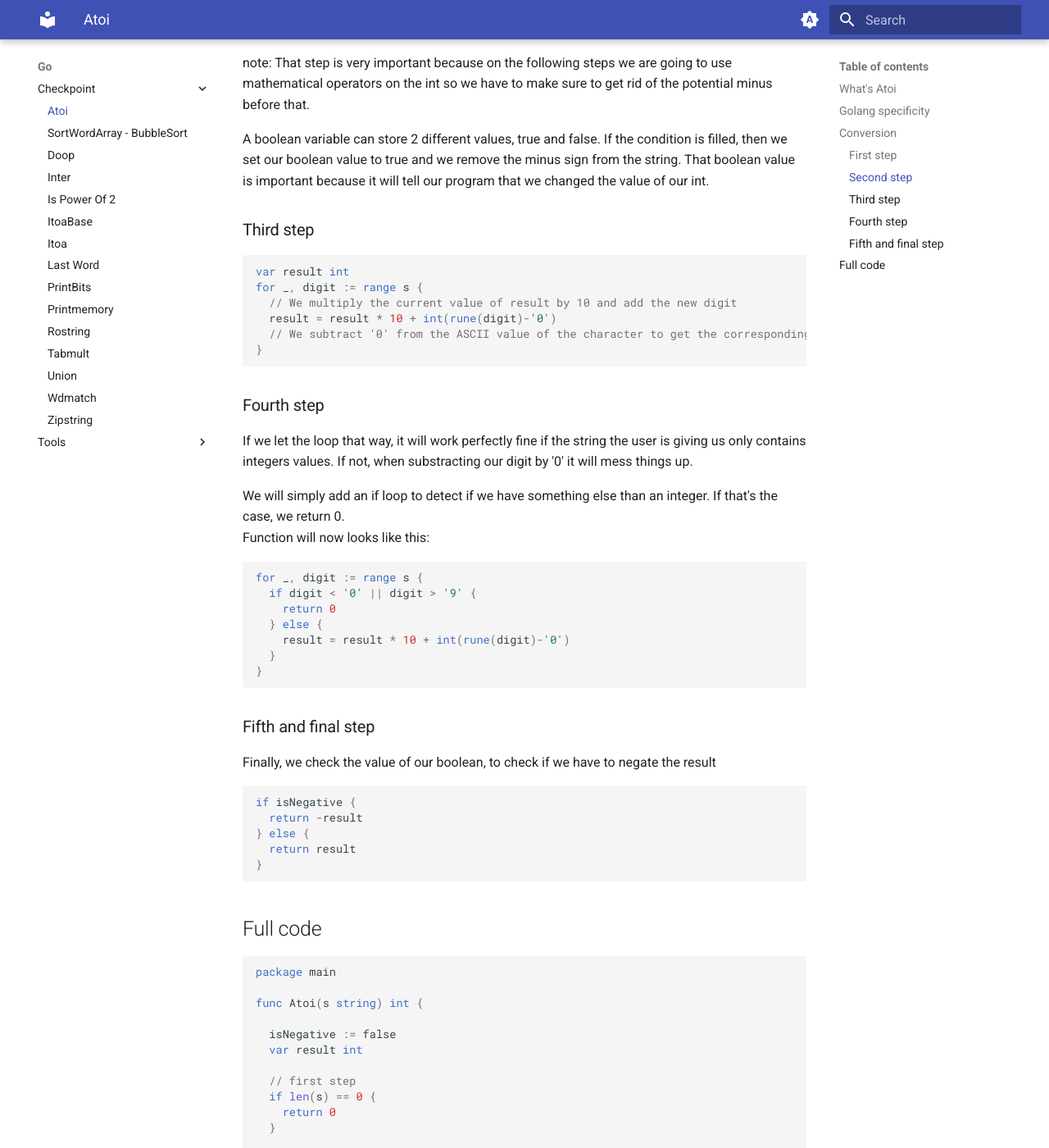
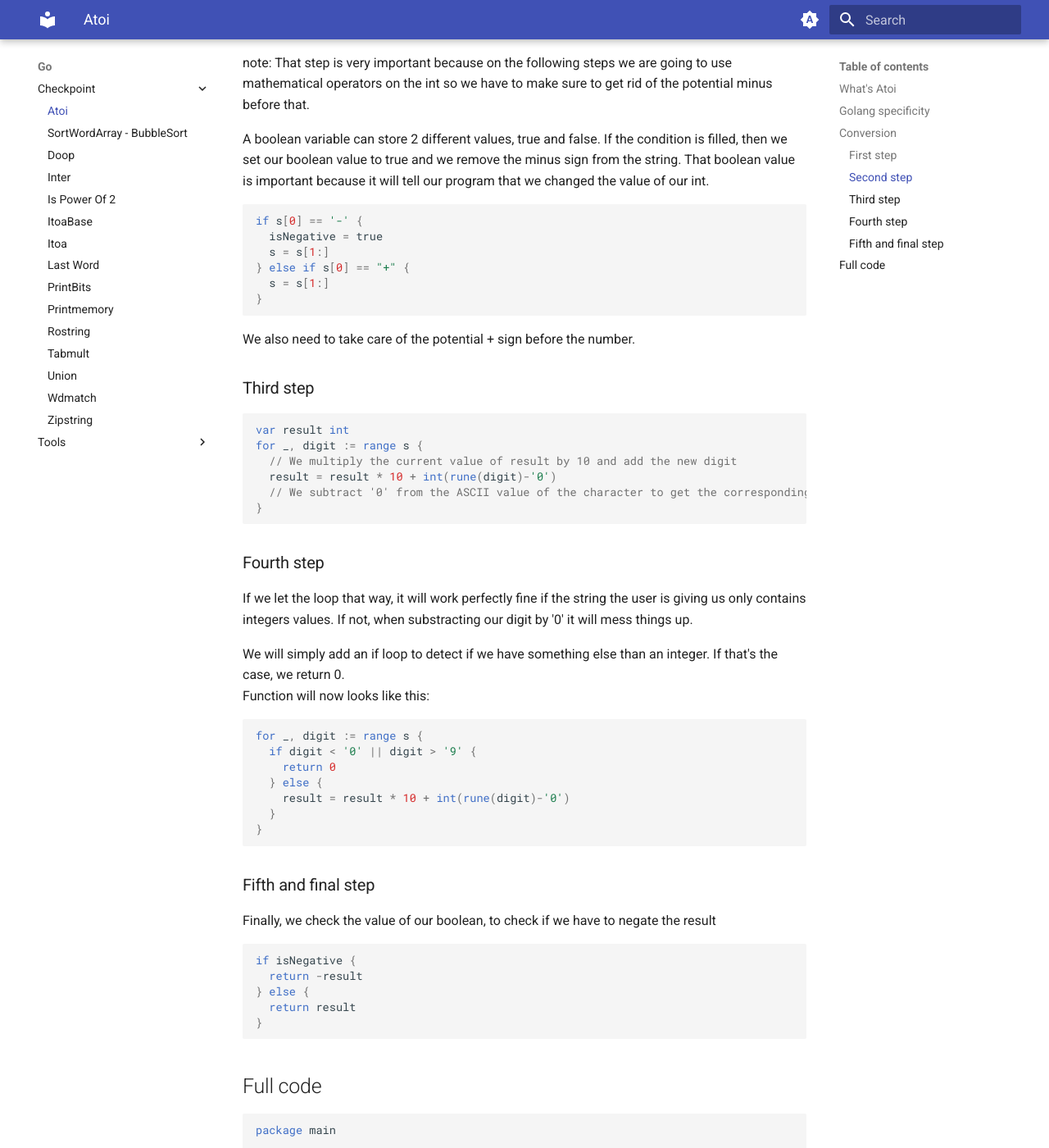
Before and after one commit to Z01-HelloThere/doc, an MkDocs documentation site: the page built from docs/go/checkpoint/Atoidoc.md, in a window 1280 px wide and 1400 px high, scrolled down 1126 px. Shown: the whole window at 82% size. Built offline with MkDocs 1.6.1 and Material for MkDocs 9.7.7, drawn with Linux system fonts in a browser that asks for light colours; some of the changed text lies outside the part shown.

Commit message:
ModifiedAtoiandItoa

````diff
--- a/docs/go/checkpoint/Atoidoc.md
+++ b/docs/go/checkpoint/Atoidoc.md
@@ -49,6 +49,16 @@ note: That step is very important because on the following steps we are going to
 A boolean variable can store 2 different values, true and false.
 If the condition is filled, then we set our boolean value to true and we remove the minus sign from the string.
 That boolean value is important because it will tell our program that we changed the value of our int.
+
+```go
+if s[0] == '-' {
+  isNegative = true
+  s = s[1:]
+} else if s[0] == "+" {
+  s = s[1:]
+}
+```
+We also need to take care of the potential + sign before the number.
 
 ### Third step
 
@@ -108,6 +118,8 @@ func Atoi(s string) int {
   if s[0] == '-' {
     isNegative = true
     s = s[1:]
+  } else if s[0] == "+" {
+    s = s[1:]
   }
 
   // third step
````
Also changed, not shown: docs/go/checkpoint/Itoadoc.md (+1 -1 lines).
